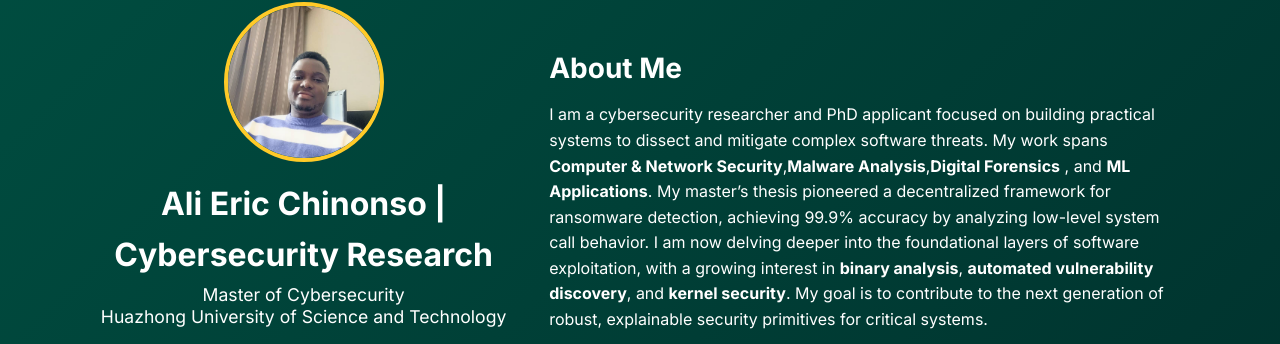
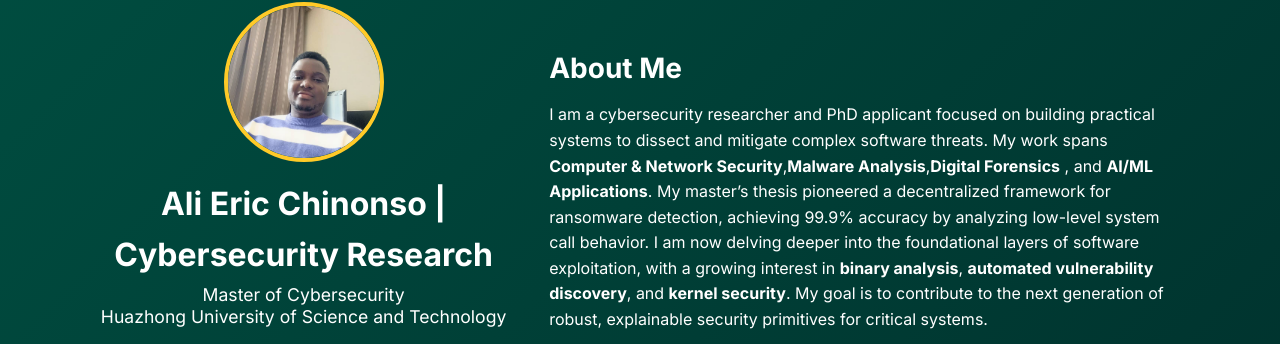
Before and after one commit to EmpireNetwork123/EmpireNetwork123.github.io, a Jekyll site: the page built from index.md, in a window 1280 px wide and 986 px high. Shown: the part 118-462 px from the top of the window. Built offline with Jekyll 4.4.1, drawn with Linux system fonts in a browser that asks for light colours.

Commit message:
Update _config.yml

```diff
--- a/_config.yml
+++ b/_config.yml
@@ -26,7 +26,7 @@ scholar_link: "https://scholar.google.com/citations?user=88vHMEMAAAAJ"
 # ABOUT‑ME PARAGRAPH (Markdown accepted)
 # ------------------------------------------
 about_me: |
- I am a cybersecurity researcher and PhD applicant focused on building practical systems to dissect and mitigate complex software threats. My work spans **Computer & Network Security**,**Malware Analysis**,**Digital Forensics** , and **ML Applications**. My master's thesis pioneered a decentralized framework for ransomware detection, achieving 99.9% accuracy by analyzing low-level system call behavior. I am now delving deeper into the foundational layers of software exploitation, with a growing interest in **binary analysis**, **automated vulnerability discovery**, and **kernel security**. My goal is to contribute to the next generation of robust, explainable security primitives for critical systems.
+ I am a cybersecurity researcher and PhD applicant focused on building practical systems to dissect and mitigate complex software threats. My work spans **Computer & Network Security**,**Malware Analysis**,**Digital Forensics** , and **AI/ML Applications**. My master's thesis pioneered a decentralized framework for ransomware detection, achieving 99.9% accuracy by analyzing low-level system call behavior. I am now delving deeper into the foundational layers of software exploitation, with a growing interest in **binary analysis**, **automated vulnerability discovery**, and **kernel security**. My goal is to contribute to the next generation of robust, explainable security primitives for critical systems.
 
 # ------------------------------------------
 markdown: kramdown
```
